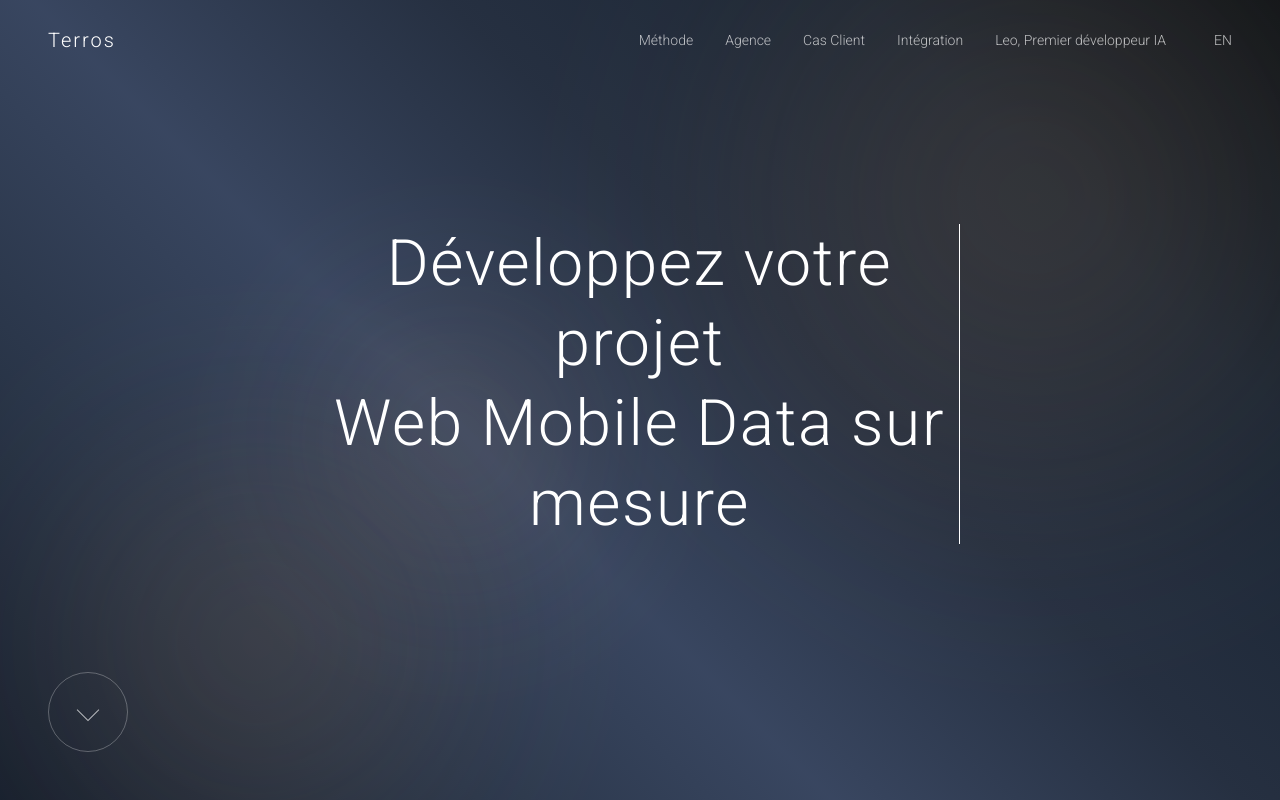
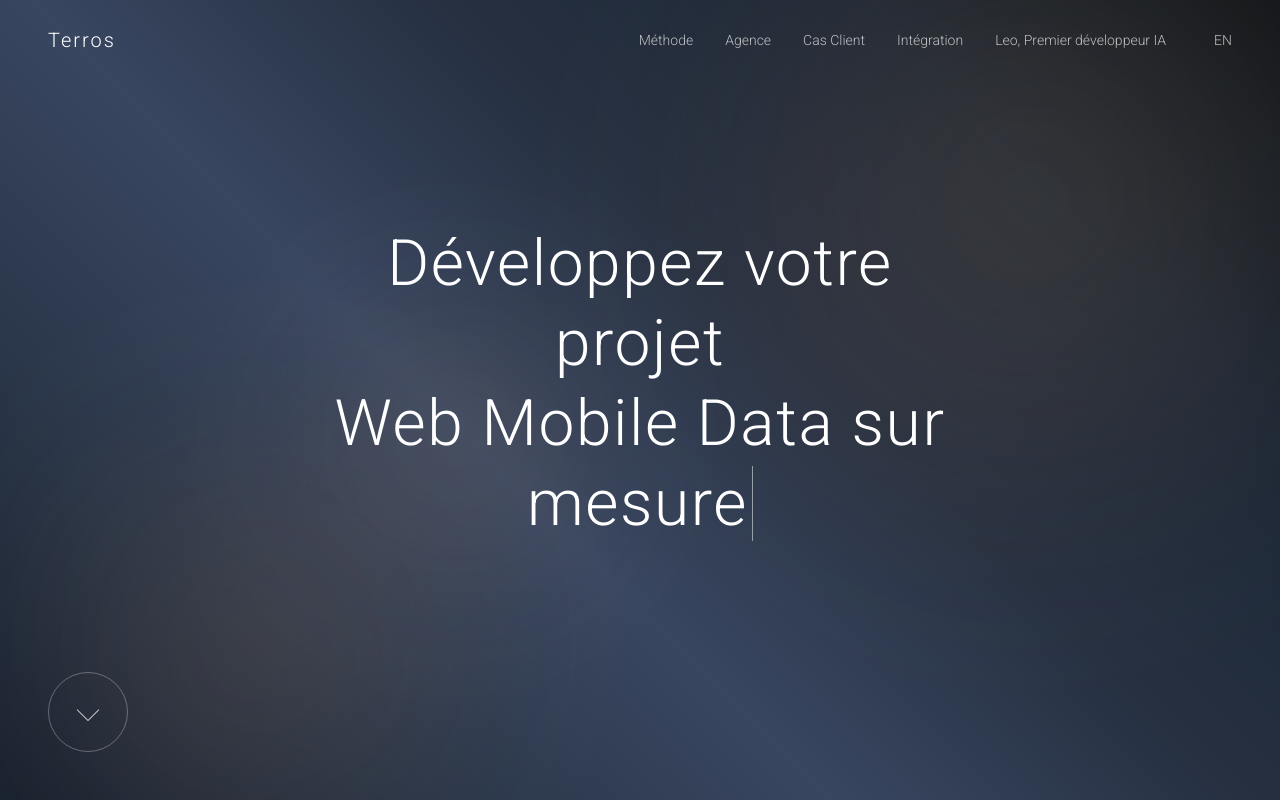
Before and after one commit to charlotteforte/test11, a React (Vite) app: page / in a window 1280 px wide. Shown: the top 800 px of the page. Built offline with nearby package versions, Linux system fonts and the light colour scheme.

Commit message:
helloleo: refactor: Improve typing animation with consistent cursor positioning and remove blinking scroll indicator

```diff
--- a/src/components/Hero.tsx
+++ b/src/components/Hero.tsx
@@ -4,17 +4,33 @@ import { motion } from 'framer-motion'
 const Hero = () => {
   const [typedText, setTypedText] = useState('')
   const [showCursor, setShowCursor] = useState(true)
-  const fullText = 'Développez votre projet\nWeb Mobile Data sur mesure'
+  const [currentLineIndex, setCurrentLineIndex] = useState(0)
+  const lines = ['Développez votre projet', 'Web Mobile Data sur mesure']
 
   useEffect(() => {
-    let i = 0
+    let lineIndex = 0
+    let charIndex = 0
+    let currentText = ''
+
     const typeText = () => {
-      if (i < fullText.length) {
-        setTypedText(fullText.slice(0, i + 1))
-        i++
+      if (lineIndex < lines.length) {
+        if (charIndex < lines[lineIndex].length) {
+          currentText = lines.slice(0, lineIndex).join('\n') +
+                       (lineIndex > 0 ? '\n' : '') +
+                       lines[lineIndex].slice(0, charIndex + 1)
+          setTypedText(currentText)
+          setCurrentLineIndex(lineIndex)
+          charIndex++
           setTimeout(typeText, 100)
         } else {
+          lineIndex++
+          charIndex = 0
+          if (lineIndex < lines.length) {
+            setTimeout(typeText, 200)
+          } else {
             setTimeout(() => setShowCursor(false), 2000)
+          }
+        }
       }
     }
 
@@ -108,14 +124,14 @@ const Hero = () => {
       <div className="absolute top-1/2 left-1/2 transform -translate-x-1/2 -translate-y-1/2 text-center z-50">
         <h1 className="text-white font-light leading-tight tracking-wide mb-8 font-sans"
             style={{ fontSize: 'clamp(2rem, 6vw, 4rem)' }}>
-          <span className={`inline-block ${showCursor ? 'border-r border-white' : ''}`}>
           {typedText.split('\n').map((line, index) => (
-              <span key={index}>
+            <span key={index} className="block">
               {line}
-                {index < typedText.split('\n').length - 1 && <br />}
+              {showCursor && index === currentLineIndex && (
+                <span className="border-r border-white ml-1 animate-pulse"></span>
+              )}
             </span>
           ))}
-          </span>
         </h1>
       </div>
 
@@ -124,23 +140,12 @@ const Hero = () => {
         className="absolute bottom-12 left-12 z-100 cursor-pointer"
         onClick={handleScrollClick}
         whileHover={{ scale: 1.1 }}
-        animate={{ opacity: [1, 0.5, 1] }}
-        transition={{ duration: 2, repeat: Infinity }}
       >
         <div className="w-20 h-20 border border-white/30 rounded-full flex items-center justify-center hover:border-white transition-all duration-300">
           <div className="w-4 h-4 border-r border-b border-white/70 transform rotate-45 -mt-1" />
         </div>
       </motion.div>
 
-      <style jsx>{`
-        @keyframes blink-caret {
-          from, to { border-color: transparent; }
-          50% { border-color: white; }
-        }
-        .border-r {
-          animation: blink-caret 0.75s step-end infinite;
-        }
-      `}</style>
     </section>
   )
 }
```
Lines whose indentation alone changed are shown as unchanged.
